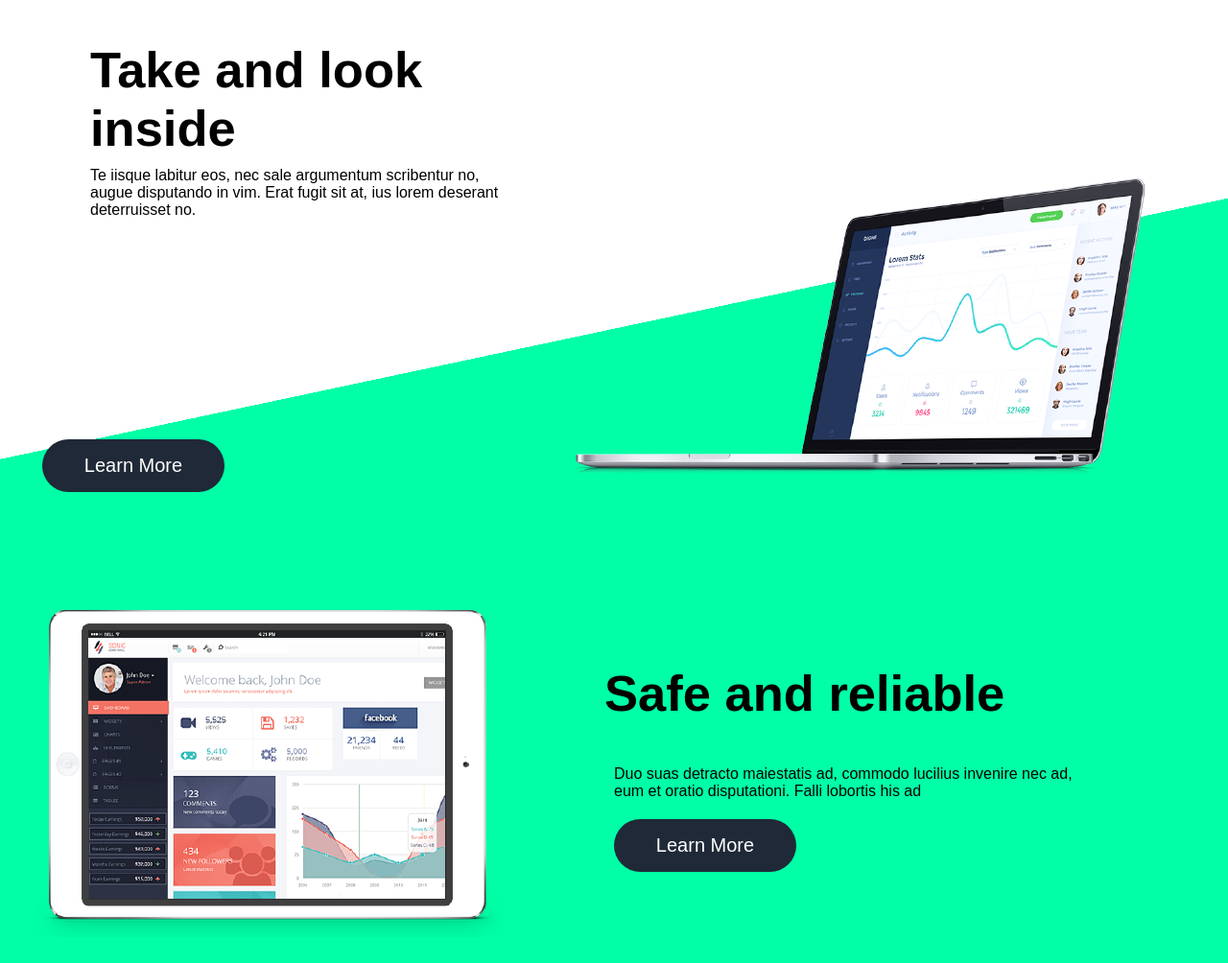
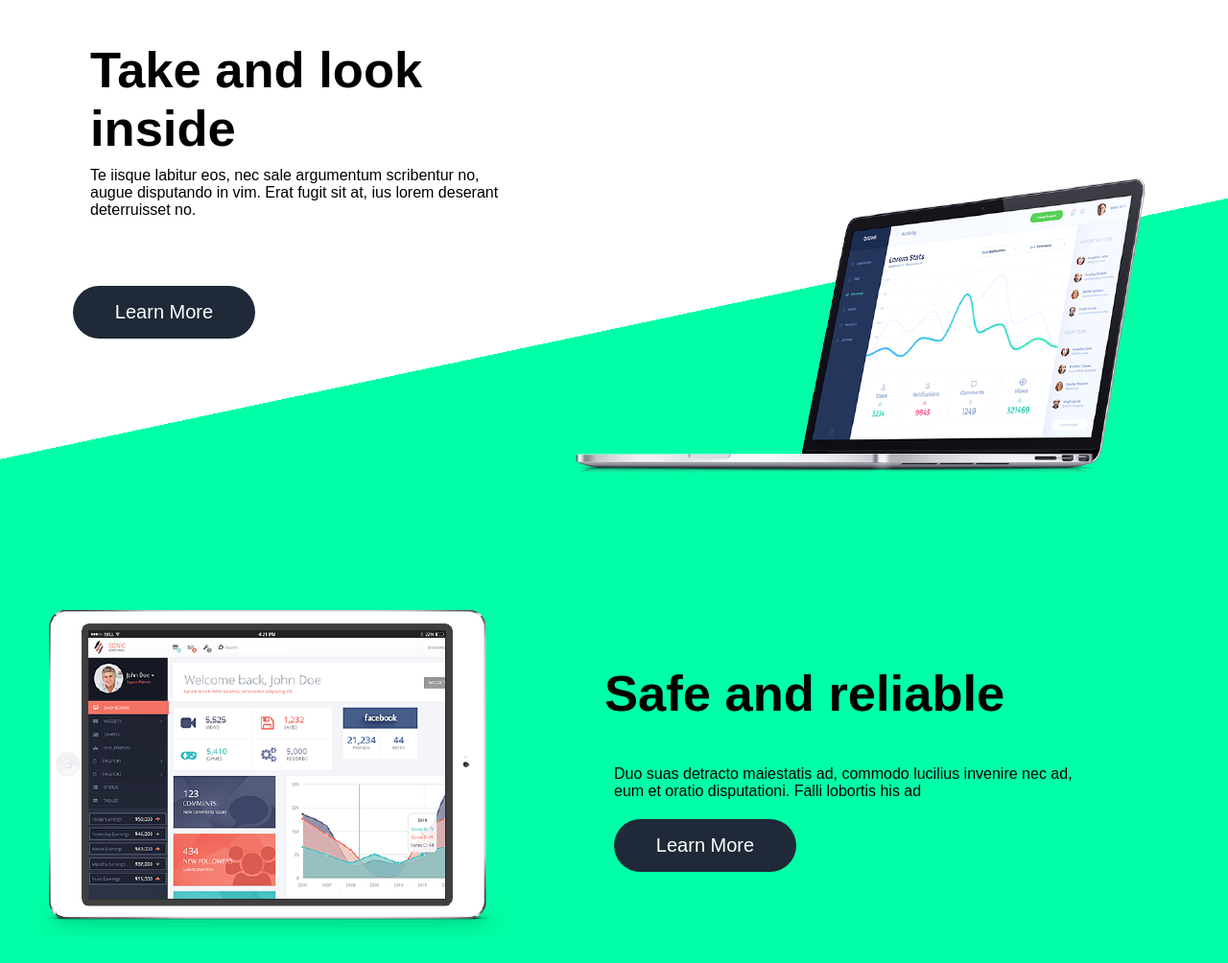
Before and after one commit to Harry1022z/Atlas_Taller, a plain HTML site: page index.html in a window 1280 px wide. Shown: the part 1591-2595 px from the top of the page at 96% size. Drawn offline with Linux system fonts and the light colour scheme.

Commit message:
Finalizado

```diff
--- a/styles/styles.css
+++ b/styles/styles.css
@@ -348,3 +348,7 @@ footer{
 .social-icon i {
     vertical-align: middle;
 }
+
+.boton_moverse {
+    translate: 2rem -10rem;
+}
```
